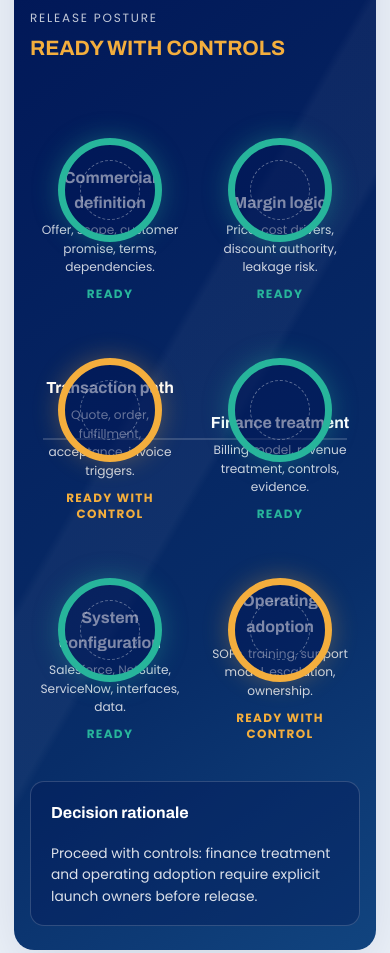
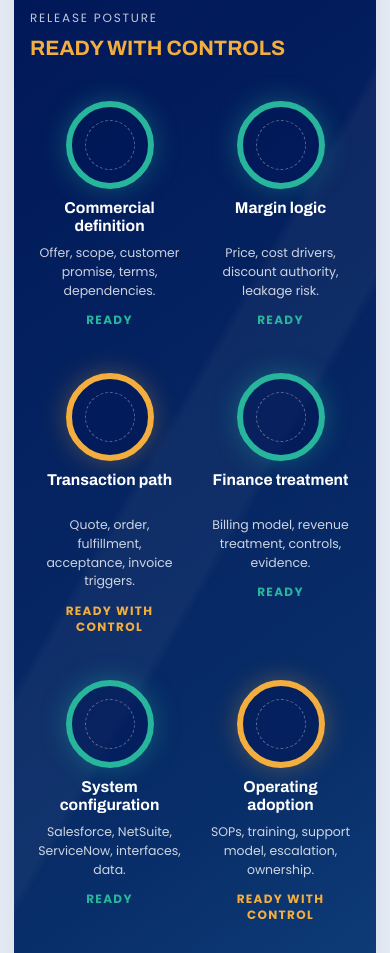
Before and after one commit to russelldudek/nwn, a website: page index.html in a window 390 px wide. Shown: the part 4926-5879 px from the top of the page. Drawn offline with Linux system fonts and the light colour scheme.

Commit message:
fix: separate Airlock gate geometry across breakpoints

```diff
--- a/styles/readability-audit-fixes.css
+++ b/styles/readability-audit-fixes.css
@@ -65,6 +65,48 @@
   color: #001455;
 }
 
+/* Gate anatomy: reserve separate rows for the ring, title, description, and state. */
+.airlock-track::before {
+  top: 52px;
+}
+
+.gate {
+  min-height: 0;
+  display: grid;
+  grid-template-rows: 116px auto auto auto;
+  justify-items: center;
+  align-content: start;
+  justify-content: stretch;
+  padding: 0 8px 24px;
+}
+
+.gate-ring {
+  position: relative;
+  top: auto;
+  grid-row: 1;
+  align-self: start;
+}
+
+.gate h4 {
+  grid-row: 2;
+  min-height: 2.4em;
+  display: flex;
+  align-items: flex-start;
+  justify-content: center;
+  margin: 0 0 8px;
+  line-height: 1.2;
+}
+
+.gate p {
+  grid-row: 3;
+  margin: 0;
+}
+
+.gate-state {
+  grid-row: 4;
+  margin-top: 12px;
+}
+
 @media screen {
   .doc-contact,
   .doc-contact a,
@@ -75,6 +117,17 @@
 
   .inline-link {
     font-size: .78rem;
+  }
+}
+
+@media screen and (max-width: 980px) {
+  .airlock-track::before {
+    display: none;
+  }
+
+  .gate {
+    grid-template-rows: 112px auto auto auto;
+    padding: 0 12px 28px;
   }
 }
 
@@ -117,6 +170,38 @@
     max-width: 100%;
   }
 
+  .airlock-track {
+    gap: 18px 12px;
+    margin-top: 36px;
+  }
+
+  .gate {
+    grid-template-rows: 98px auto auto auto;
+    padding: 0 8px 26px;
+  }
+
+  .gate-ring {
+    width: 88px;
+    height: 88px;
+    border-width: 6px;
+  }
+
+  .gate-ring::after {
+    width: 48px;
+    height: 48px;
+  }
+
+  .gate h4 {
+    min-height: 2.4em;
+    font-size: .98rem;
+  }
+
+  .gate p {
+    max-width: 150px;
+    font-size: .78rem;
+    line-height: 1.5;
+  }
+
   .kpi-table {
     width: 100%;
     max-width: 100%;
```
